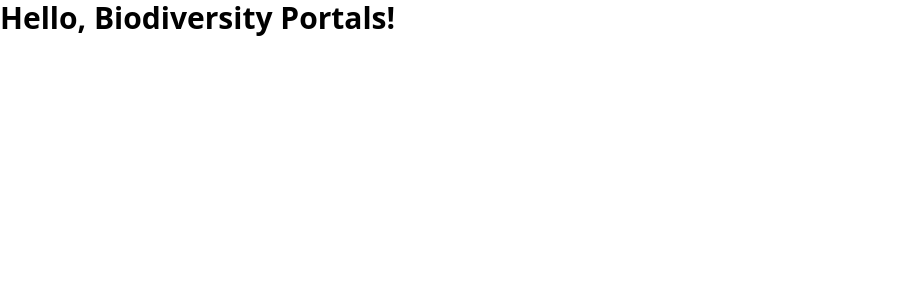
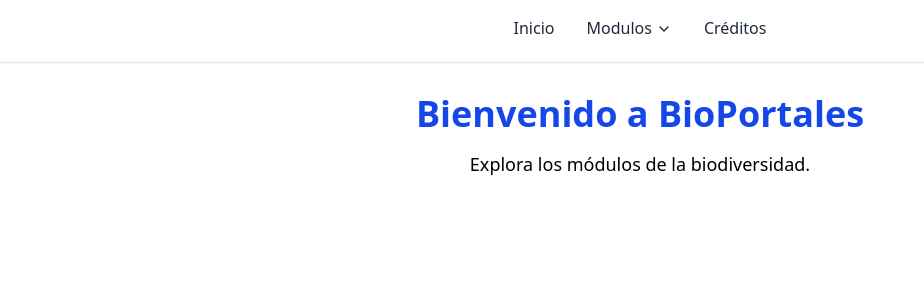
Before and after one commit to YersonCC/bio-portales, a React (Vite) app: page / in a window 1280 px wide. Shown: the top 300 px of the page, without its empty margins (0-924 px from the left). Built offline with nearby package versions, Linux system fonts and the light colour scheme.

Commit message:
feat: add Navbar and multiple pages for BioPortales application

```diff
--- a/package.json
+++ b/package.json
@@ -11,8 +11,10 @@
   },
   "dependencies": {
     "@tailwindcss/vite": "^4.1.14",
+    "lucide-react": "^0.546.0",
     "react": "^19.1.1",
     "react-dom": "^19.1.1",
+    "react-router-dom": "^7.9.4",
     "tailwindcss": "^4.1.14"
   },
   "devDependencies": {
--- a/src/App.jsx
+++ b/src/App.jsx
@@ -1,11 +1,11 @@
-import React from 'react';
+import React from "react";
+import Navbar from "./components/Navbar";
 
-export default function App() {
+export default function App({ children }) {
   return (
-    <div className="App">
-      <h1 className="text-3xl font-bold">
-        Hello, Biodiversity Portals!
-      </h1>
+    <div className="min-h-screen">
+      <Navbar />
+      {children}
     </div>
-  )
+  );
 }
--- /dev/null
+++ b/src/components/Navbar.jsx
@@ -0,0 +1,81 @@
+import React from "react";
+import { useState } from "react";
+import { Link } from "react-router-dom";
+import { ChevronUp, ChevronDown } from "lucide-react";
+
+export default function Navbar() {
+  const [menuOpen, setMenuOpen] = useState(false);
+
+  return (
+    <nav className="w-full bg-white shadow-sm">
+      <div className="container mx-auto flex justify-center py-4">
+        <ul className="flex space-x-8 text-gray-800 font-medium">
+          {/* INICIO */}
+          <li>
+            <Link
+              to="/"
+              className="hover:text-green-600 border-b-2 border-transparent hover:border-green-600 pb-1 transition"
+            >
+              Inicio
+            </Link>
+          </li>
+
+          {/* MÓDULOS */}
+          <li
+            className="relative"
+            onMouseEnter={() => setMenuOpen(true)}
+            onMouseLeave={() => setMenuOpen(false)}
+          >
+            <button className="flex items-center space-x-1 hover:text-green-600 border-b-2 border-transparent hover:border-green-600 pb-1 transition">
+              <span>Modulos</span>
+              {menuOpen ? (
+                <ChevronUp size={16} className="mt-0.5" />
+              ) : (
+                <ChevronDown size={16} className="mt-0.5" />
+              )}
+            </button>
+
+            {menuOpen && (
+              <ul className="absolute left-0 mt-2 bg-white shadow-lg rounded-md py-2 w-64 text-sm z-50">
+                <li>
+                  <Link
+                    to="/protectores"
+                    className="block px-4 py-2 text-green-700 hover:bg-green-50 transition"
+                  >
+                    Protectores de la Biodiversidad
+                  </Link>
+                </li>
+                <li>
+                  <Link
+                    to="/bioportal"
+                    className="block px-4 py-2 text-green-700 hover:bg-green-50 transition"
+                  >
+                    BioPortal
+                  </Link>
+                </li>
+                <li>
+                  <Link
+                    to="/faunaguard"
+                    className="block px-4 py-2 text-green-700 hover:bg-green-50 transition"
+                  >
+                    FaunaGuard
+                  </Link>
+                </li>
+              </ul>
+            )}
+          </li>
+
+          {/* CRÉDITOS */}
+          <li>
+            <Link
+              to="/creditos"
+              className="hover:text-green-600 border-b-2 border-transparent hover:border-green-600 pb-1 transition"
+            >
+              Créditos
+            </Link>
+          </li>
+        </ul>
+      </div>
+    </nav>
+  );
+}
--- a/src/main.jsx
+++ b/src/main.jsx
@@ -1,11 +1,26 @@
-import React from 'react';
-import { StrictMode } from 'react'
-import { createRoot } from 'react-dom/client'
-import './index.css'
-import App from './App.jsx'
+import React from "react";
+import ReactDOM from "react-dom/client";
+import { BrowserRouter, Routes, Route } from "react-router-dom";
+import App from "./App";
+import "./index.css";
 
-createRoot(document.getElementById('root')).render(
-  <StrictMode>
-    <App />
-  </StrictMode>,
-)
+// Páginas
+import HomePage from "./pages/HomePage";
+import Protectores from "./pages/Protectores";
+import BioPortal from "./pages/BioPortal";
+import FaunaGuard from "./pages/FaunaGuard";
+import Creditos from "./pages/Creditos";
+
+ReactDOM.createRoot(document.getElementById("root")).render(
+  <BrowserRouter>
+    <App>
+      <Routes>
+        <Route path="/" element={<HomePage />} />
+        <Route path="/protectores" element={<Protectores />} />
+        <Route path="/bioportal" element={<BioPortal />} />
+        <Route path="/faunaguard" element={<FaunaGuard />} />
+        <Route path="/creditos" element={<Creditos />} />
+      </Routes>
+    </App>
+  </BrowserRouter>
+);
--- /dev/null
+++ b/src/pages/BioPortal.jsx
@@ -0,0 +1,5 @@
+import React from "react";
+
+export default function BioPortal() {
+  return <h1 className="text-center mt-8 text-2xl">BioPortal</h1>;
+}
--- /dev/null
+++ b/src/pages/Creditos.jsx
@@ -0,0 +1,5 @@
+import React from "react";
+
+export default function Creditos() {
+  return <h1 className="text-center mt-8 text-2xl">Créditos</h1>;
+}
--- /dev/null
+++ b/src/pages/FaunaGuard.jsx
@@ -0,0 +1,5 @@
+import React from "react";
+
+export default function FaunaGuard() {
+  return <h1 className="text-center mt-8 text-2xl">Fauna Guard</h1>;
+}
--- /dev/null
+++ b/src/pages/HomePage.jsx
@@ -0,0 +1,10 @@
+import React from "react";
+
+export default function HomePage() {
+  return (
+    <div className="p-8 text-center">
+      <h1 className="text-4xl font-bold text-blue-700">Bienvenido a BioPortales</h1>
+      <p className="mt-4 text-lg">Explora los módulos de la biodiversidad.</p>
+    </div>
+  );
+}
--- /dev/null
+++ b/src/pages/Protectores.jsx
@@ -0,0 +1,5 @@
+import React from "react";
+
+export default function Protectores() {
+  return <h1 className="text-center mt-8 text-2xl">Protectores de la Biodiversidad</h1>;
+}
```
Also changed, not shown: src/components/Footer.jsx (added), 2 other files (tests, documents, lock files or other folders).
